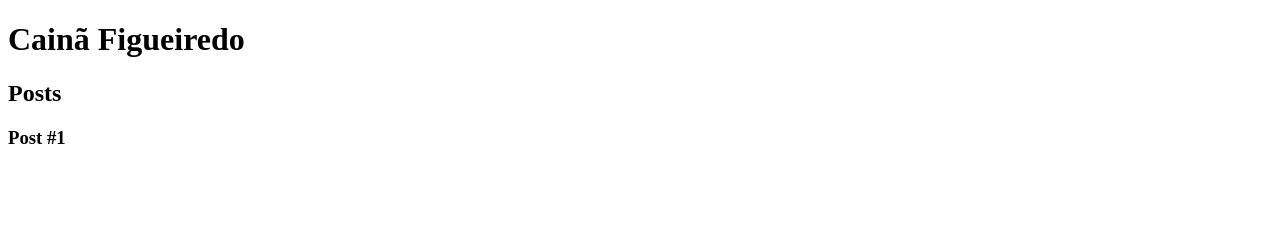
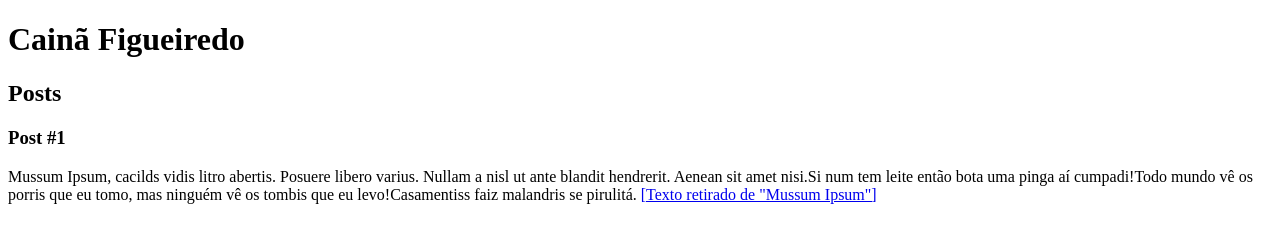
Before and after one commit to cainafigueiredo/santanderBootcamp, a plain HTML site: page moduloII/html5-css3/index.html in a window 1280 px wide. Drawn offline with Linux system fonts and the light colour scheme.

Commit message:
Aula sobre textos em HTML: tags h1-h6, tag 'p' e tag 'a'.

```diff
--- a/moduloII/html5-css3/index.html
+++ b/moduloII/html5-css3/index.html
@@ -16,6 +16,9 @@
             <header>
                 <h3>Post #1</h3>
             </header>
+            <p>
+                Mussum Ipsum, cacilds vidis litro abertis. Posuere libero varius. Nullam a nisl ut ante blandit hendrerit. Aenean sit amet nisi.Si num tem leite então bota uma pinga aí cumpadi!Todo mundo vê os porris que eu tomo, mas ninguém vê os tombis que eu levo!Casamentiss faiz malandris se pirulitá. <a href="https://mussumipsum.com/?howMany=1&submit=" target="_blank">[Texto retirado de "Mussum Ipsum"]</a>
+            </p>
         </article>
     </section>
     <footer>
```
Also changed, not shown: 1 other file.
